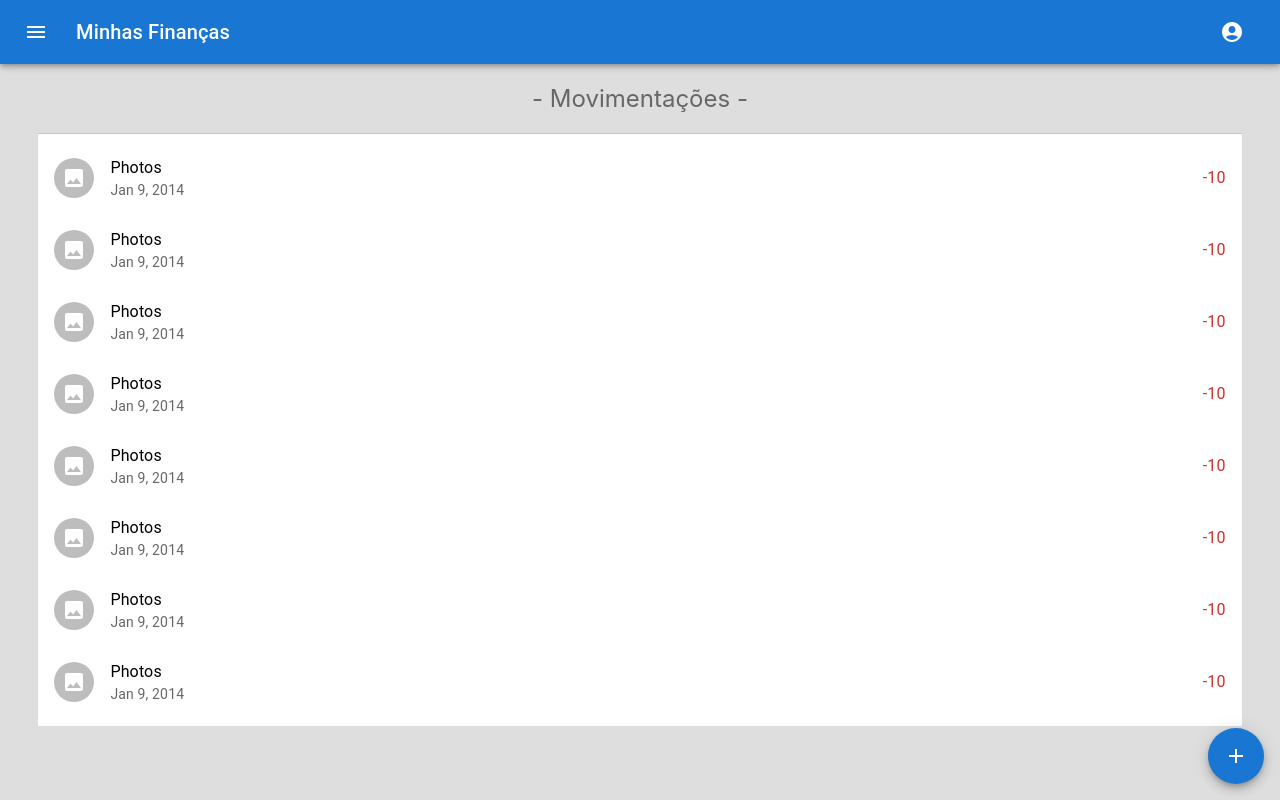
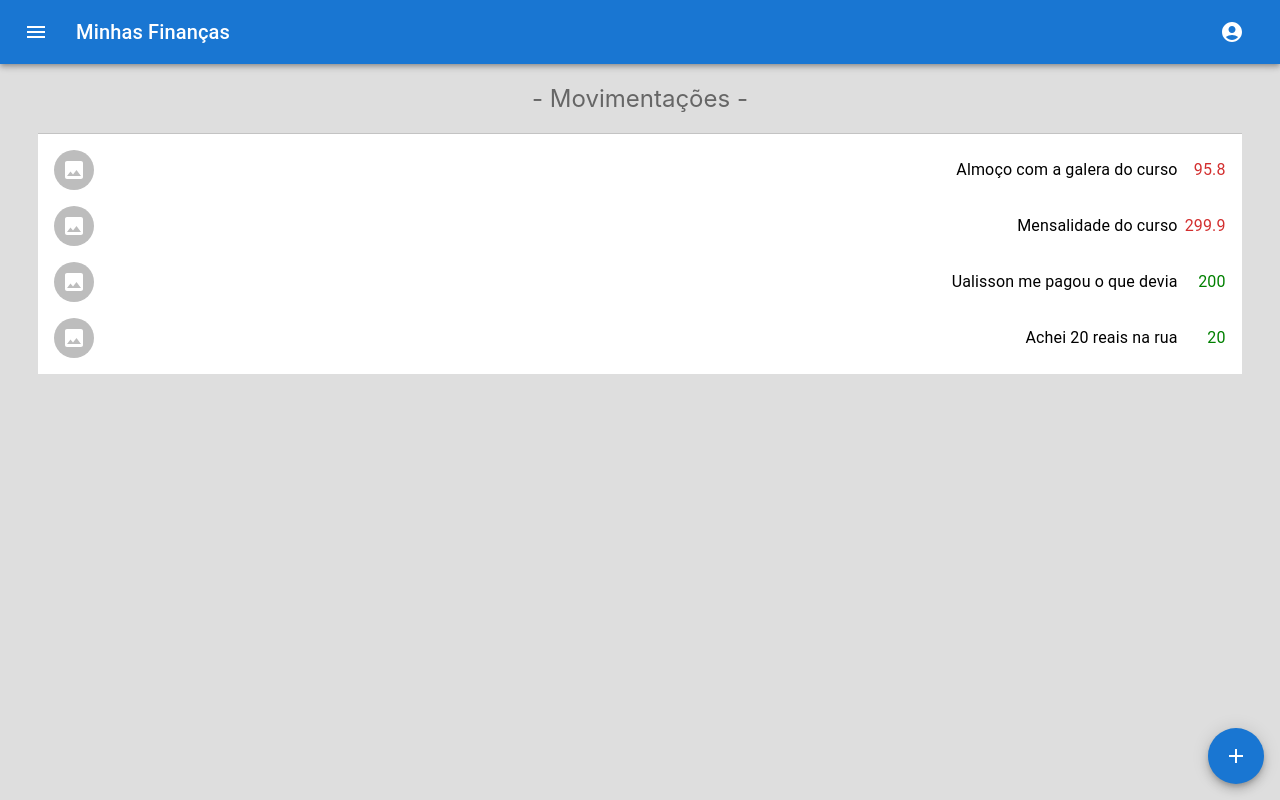
Before and after one commit to iwtrainingbr/app-front-10, a React (Create React App) app: page /movimentacoes in a window 1280 px wide. Built offline with nearby package versions, Linux system fonts and the light colour scheme; data requests are answered from the project's data file.

Commit message:
Dados-Reais

```diff
--- a/src/pages/Movements/ListMovements/index.js
+++ b/src/pages/Movements/ListMovements/index.js
@@ -1,4 +1,4 @@
-import {useState} from "react";
+import {useState, useEffect} from "react";
 import {useNavigate} from "react-router-dom";
 import {Fab, Typography} from "@mui/material";
 import {Add} from "@mui/icons-material";
@@ -20,7 +20,13 @@ import BeachAccessIcon from '@mui/icons-material/BeachAccess';
 
 export default function ListMovements () {
     const navigate = useNavigate();
-    const [data, setData] = useState([1, 2, 3, 4, 5, 7, 8, 9]);
+    const [data, setData] = useState([]);
+
+    useEffect(() => {
+      fetch('http://localhost:8000/movements')
+        .then(response => response.json())
+        .then(response => setData(response));
+  }, []);
 
     const actionButtonStyle = {
       position: 'absolute',
@@ -28,16 +34,17 @@ export default function ListMovements () {
       bottom: 16
     };
 
-    const MovementItem = () => {
+    const MovementItem = (props) => {
       return (
-        <ListItem  secondaryAction = {<Typography color="error">-10</Typography>}>
+        <ListItem  secondaryAction = {<Typography color={props.data.type === 'in'? 'green' : 'error'}>{props.data.price}</Typography>}>
             <ListItemAvatar>
               <Avatar>
                 <ImageIcon />
               </Avatar>
             </ListItemAvatar>
-          <ListItemText primary="Photos" secondary="Jan 9, 2014" />
+            <ListItem  secondaryAction = {<Typography>{props.data.description}</Typography>}>
             <Divider/>
+          </ListItem>
         </ListItem>
       );
     };
@@ -50,7 +57,7 @@ export default function ListMovements () {
           <Divider/>
 
           <List sx={{ width: '100%', bgcolor: 'background.paper' }}>
-            {data.map(() => (<MovementItem/>))}
+            {data.map((movementData) => (<MovementItem data= {movementData}/>))}
           </List>
 
 
```
Also changed, not shown: 1 other file (tests, documents, lock files or other folders). Lines whose indentation alone changed are shown as unchanged.
